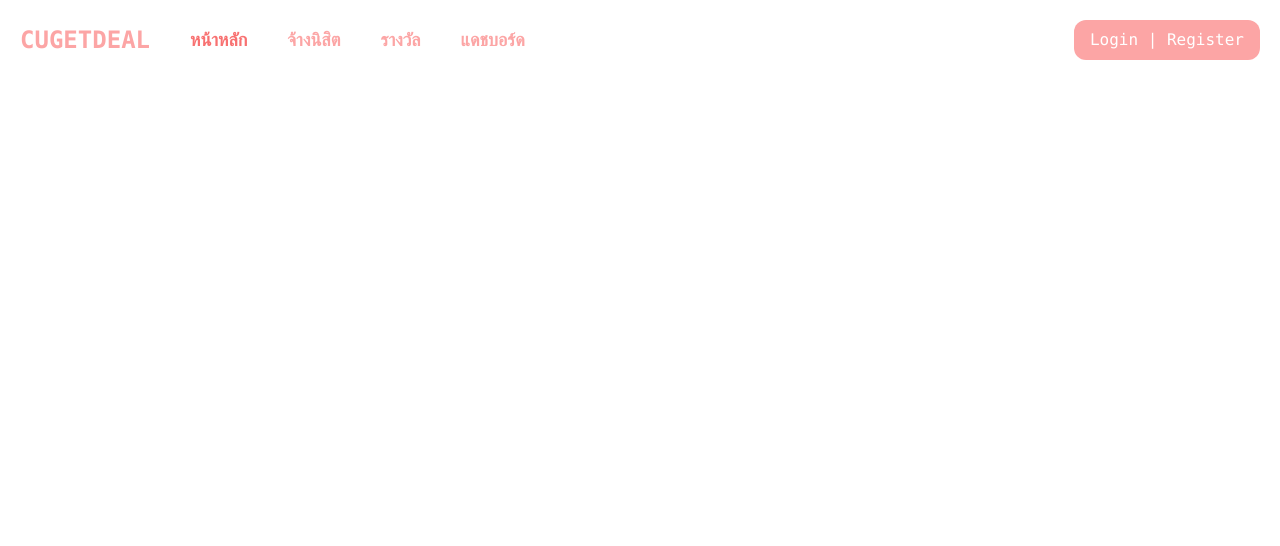
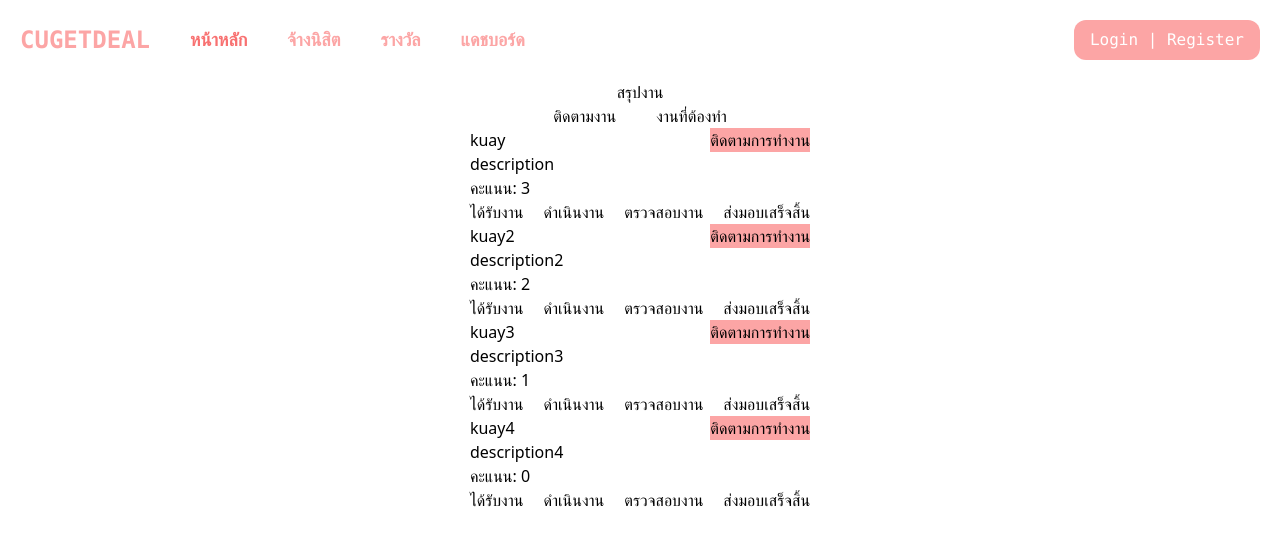
Before and after one commit to punchanabu/CUGETDEAL, a React (Create React App) app in the folder client/: page /dashboard in a window 1280 px wide. Shown: the top 546 px of the page. Built offline with nearby package versions, Linux system fonts and the light colour scheme.

Commit message:
dashboard no fetch with fake data

```diff
--- /dev/null
+++ b/client/src/components/dashboardComponent/AllJob.tsx
@@ -0,0 +1,23 @@
+import React from 'react';
+import JobHired from './JobHired';
+
+interface JobData {
+    title: string;
+    description: string;
+    star: number;
+    status: string;
+}
+
+interface AllJobProps {
+    jobData: JobData[];
+}
+
+const AllJob: React.FC<AllJobProps> = ({ jobData }) => {
+  return (
+    <section>
+        {jobData.map((data, index) => <JobHired key={index} jobData={data} />)}
+    </section>
+  );
+};
+
+export default AllJob;
--- /dev/null
+++ b/client/src/components/dashboardComponent/JobHired.tsx
@@ -0,0 +1,40 @@
+import React from 'react'
+
+interface JobData {
+    title: string,
+    description: string,
+    star: number,
+    status: string
+}
+
+interface JobHiredProps {
+    jobData: JobData
+}
+let fakeIsFinsh = false;
+
+
+const JobHired: React.FC<JobHiredProps> = ({jobData}) => {
+  return (
+    <figure>
+        <section className='flex justify-between'>
+            <div>
+                <h3>{jobData.title}</h3>
+                <p>{jobData.description}</p>
+                <p>คะแนน: {jobData.star}</p>
+            </div>
+            <div>
+                <button className='bg-red-300'>ติดตามการทำงาน</button>
+                {fakeIsFinsh && <button>กดเพื่อเสร็จสิ้นงาน</button>}
+            </div>
+        </section>
+        <section className='flex space-x-5'>
+            <p>ได้รับงาน</p>
+            <p>ดำเนินงาน</p>
+            <p>ตรวจสอบงาน</p>
+            <p>ส่งมอบเสร็จสิ้น</p>
+        </section>
+    </figure>
+  )
+}
+
+export default JobHired
--- /dev/null
+++ b/client/src/components/dashboardComponent/UserJob.tsx
@@ -0,0 +1,39 @@
+import React from 'react';
+
+interface Contact {
+  phone: string;
+  email: string;
+  instagram: string;
+  twitter: string;
+}
+
+interface UserJobData {
+  title: string;
+  description: string;
+  star: number;
+  contact: Contact;
+}
+
+interface UserJobProps {
+  userJobData: UserJobData;
+}
+
+const UserJob: React.FC<UserJobProps> = ({ userJobData }) => {
+  return (
+    <figure>
+        <div>
+            <h1>{userJobData.title}</h1>
+            <p>{userJobData.description}</p>
+            <p>{userJobData.star}</p>
+        </div>
+        <div>
+            {userJobData.contact.phone}
+            {userJobData.contact.email}
+            {userJobData.contact.instagram}
+            {userJobData.contact.twitter}
+        </div>
+    </figure>
+  );
+};
+
+export default UserJob;
--- /dev/null
+++ b/client/src/components/dashboardComponent/UserJobList.tsx
@@ -0,0 +1,32 @@
+import React from 'react';
+import UserJob from './UserJob';
+
+interface Contact {
+  phone: string;
+  email: string;
+  instagram: string;
+  twitter: string;
+}
+
+interface UserJobData {
+  title: string;
+  description: string;
+  star: number;
+  contact: Contact;
+}
+
+interface UserJobListProps {
+  userJobData: UserJobData[];
+}
+
+const UserJobList: React.FC<UserJobListProps> = ({ userJobData }) => {
+  return (
+    <div>
+      {userJobData.map((job, index) => (
+        <UserJob key={index} userJobData={job} />
+      ))}
+    </div>
+  );
+};
+
+export default UserJobList;
--- a/client/src/page/dashBoard/DashBoard.tsx
+++ b/client/src/page/dashBoard/DashBoard.tsx
@@ -1,9 +1,41 @@
 import React from 'react'
+import AllJob from '../../components/dashboardComponent/AllJob';
+import UserJobList from '../../components/dashboardComponent/UserJobList';
+
+const fakeData = [
+  {title: 'kuay', description: 'description', star: 3, status: 'doing'},
+  {title: 'kuay2', description: 'description2', star: 2, status: 'done'},
+  {title: 'kuay3', description: 'description3', star: 1, status: 'checking'},
+  {title: 'kuay4', description: 'description4', star: 0, status: 'todo'}
+]
+const fakeUserJobData = [
+  {title: 'sas1', description: 'description', star : 3, contact: {phone: '123456789', email: 'punpunsirawit@gma.com',instagram: '', twitter: 'twitter.com'}},
+  {title: 'sas2', description: 'description', star : 3, contact: {phone: '123456789', email: 'cddadad',instagram: '', twitter: 'twitter.com'}},
+  {title: 'sas3', description: 'description', star : 3, contact: {phone: '123456789', email: 'cddadad',instagram: '', twitter: 'twitter.com'}},
+  {title: 'sas4', description: 'description', star : 3, contact: {phone: '123456789', email: 'cddadad',instagram: '', twitter: 'twitter.com'}},
+]
+
+
 
 const DashBoard = () => {
+
+  const [showAllJobs, setShowAllJobs] = React.useState<boolean>(true);
+
+  const handleShowAllJobs = () => {
+      setShowAllJobs(true);
+  }
+  const handleShowUserJobs = () => {
+      setShowAllJobs(false);
+  }
+
   return (
-    <main>
-
+    <main className='flex flex-col items-center justify-center'>
+        <h1>สรุปงาน</h1>
+        <section className='space-x-10'>
+          <button onClick={handleShowAllJobs}>ติดตามงาน</button>
+          <button onClick = {handleShowUserJobs}>งานที่ต้องทำ</button>
+        </section>
+        {showAllJobs ? <AllJob jobData = {fakeData} /> : <UserJobList userJobData = {fakeUserJobData} />}
     </main>
   )
 }
```
